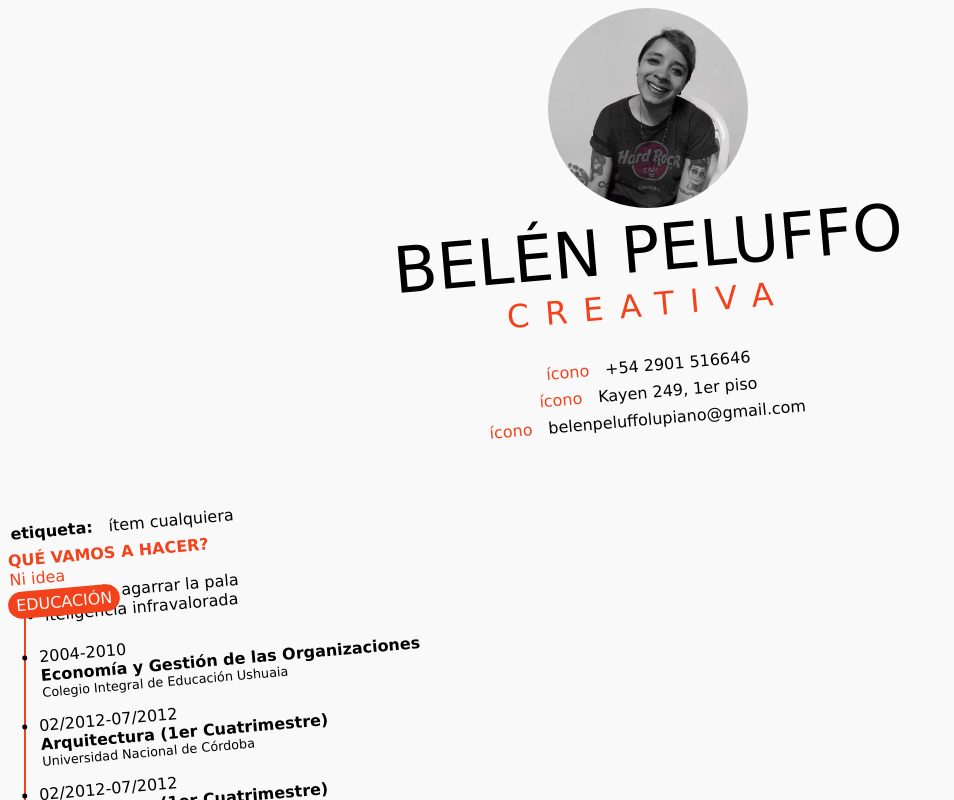
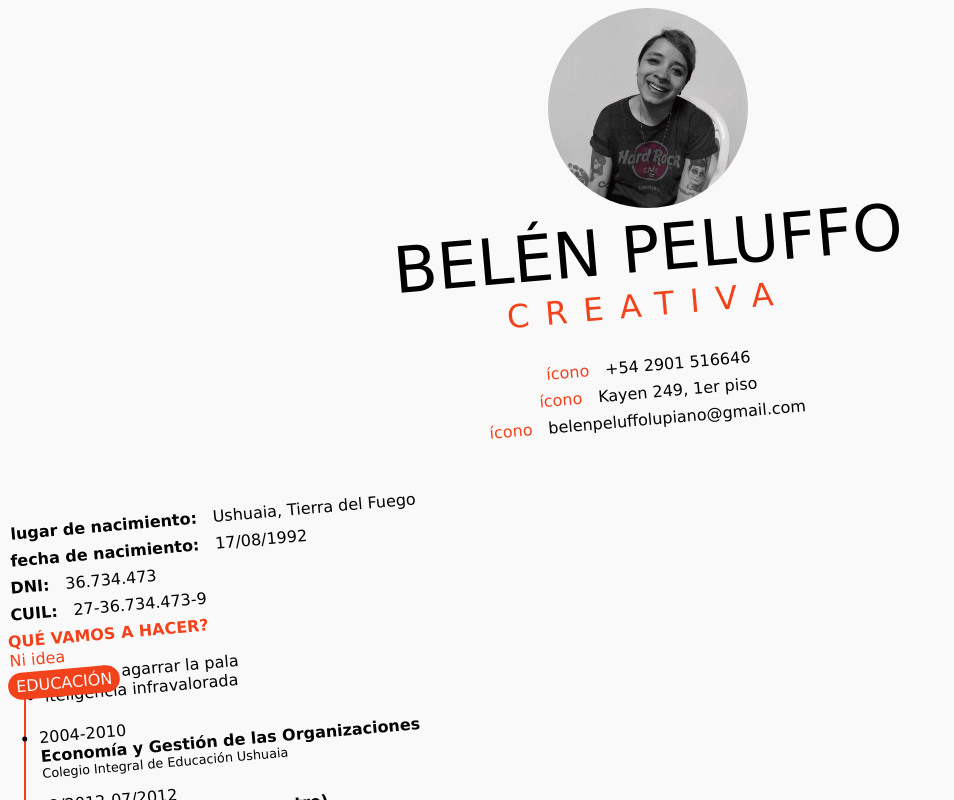
Before and after one commit to BelenPeluffo/curriculum-vitae, a React (Vite) app: page / in a window 1280 px wide. Shown: the top 800 px of the page, without its empty margins (0-954 px from the left). Built offline with nearby package versions, Linux system fonts and the light colour scheme.

Commit message:
feat (personal data section): creates sectiona and instanciates it in Home template.

```diff
--- a/src/pages/Home.jsx
+++ b/src/pages/Home.jsx
@@ -4,6 +4,7 @@ import ContactItem from "../components/ContactItem/ContactItem";
 import AnnotationContainer from "../components/AnnotationContainer/AnnotationContainer";
 import MainDataContainer from "../components/MainDataContainer/MainDataContainer";
 import ContactData from "./ContactData";
+import PersonalData from "./PersonalData";
 
 const mockAnnItems = ["ganas de agarrar la pala", "iteligencia infravalorada"];
 const mockMainItems = [
@@ -28,7 +29,17 @@ const mockMainItems = [
     description: "Universidad Nacional de Córdoba",
   },
 ];
-const mockContactInfo = [{data: "+54 2901 516646"}, {data: "Kayen 249, 1er piso"} , {data: "belenpeluffolupiano@gmail.com"}];
+const mockContactInfo = [
+  { data: "+54 2901 516646" },
+  { data: "Kayen 249, 1er piso" },
+  { data: "belenpeluffolupiano@gmail.com" },
+];
+const mockPersonalInfo = [
+  { label: "lugar de nacimiento", value: "Ushuaia, Tierra del Fuego" },
+  { label: "fecha de nacimiento", value: "17/08/1992" },
+  { label: "DNI", value: "36.734.473" },
+  { label: "CUIL", value: "27-36.734.473-9" },
+];
 
 const Home = () => {
   //   const { data } = useContext(AppContext);
@@ -41,7 +52,7 @@ const Home = () => {
         photo={profilePic}
       />
       <ContactData items={mockContactInfo} />
-      <ContactItem value="ítem cualquiera" label={"etiqueta"} />
+      <PersonalData items={mockPersonalInfo} />
       <AnnotationContainer
         title={"Qué vamos a hacer?"}
         subtitle={"Ni idea"}
--- /dev/null
+++ b/src/pages/PersonalData.jsx
@@ -0,0 +1,15 @@
+import ContactItem from "../components/ContactItem/ContactItem";
+
+const PersonalData = ({ items }) => {
+  return (
+    <div>
+      {items
+        ? items.map((item, index) => (
+            <ContactItem key={index} label={item.label} value={item.value} />
+          ))
+        : null}
+    </div>
+  );
+};
+
+export default PersonalData;
```
